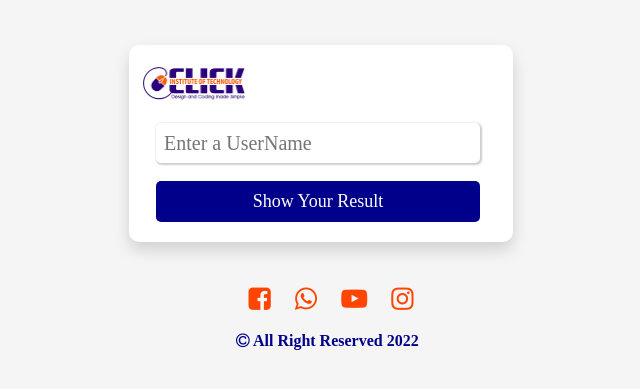
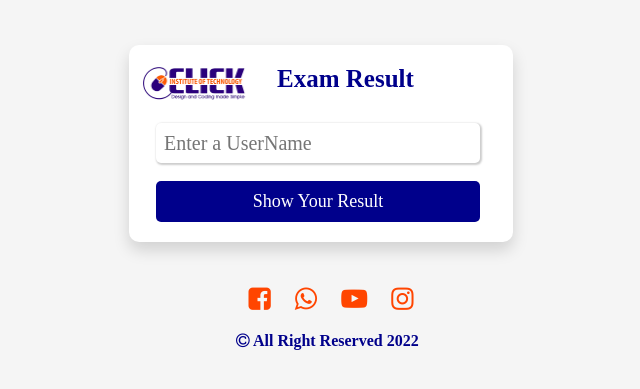
Before and after one commit to gacaltooyo/PortalResult, a plain HTML site: page Index.html in a window 1280 px wide. Shown: the part 109-498 px from the top of the page, without its empty margins (319-959 px from the left). Drawn offline with nearby package versions, Linux system fonts and the light colour scheme.

Commit message:
Update Index.html

```diff
--- a/Index.html
+++ b/Index.html
@@ -12,7 +12,7 @@
 <body>
     <blockquote></blockquote>
     <div class="container shadow boxResult">
-        <div class=""><img class="" src="clicklogo.png" alt=""> <span class="header p-1"></span></div>
+        <div class=""><img class="" src="clicklogo.png" alt=""> <span class="header p-1">Exam Result</span></div>
         <input type="text" placeholder="Enter a UserName" class="USername" id="USername">
         <!-- <input type="text" placeholder="UserName" class="USername" id="USername"> -->
         <input type="button" onclick="result()" value="Show Your Result" class="btnResult">
```
